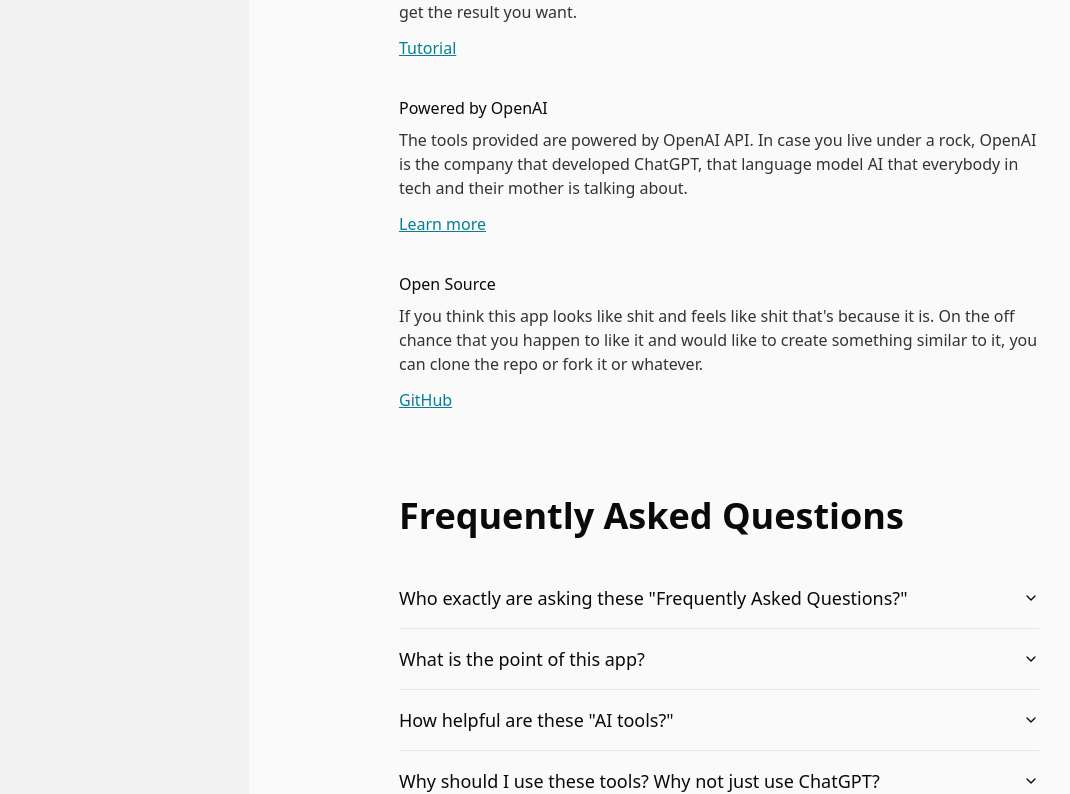
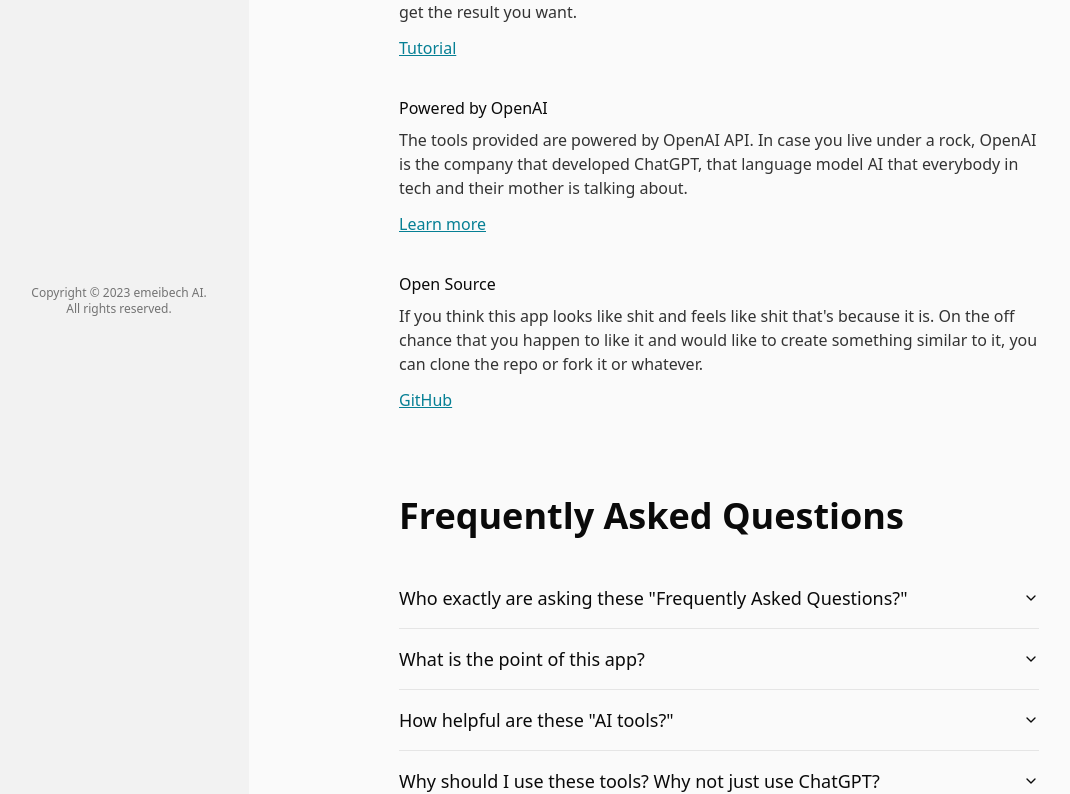
Before and after one commit to emeibech/ai-tools, a React (Vite) app: page / in a window 1280 px wide. Shown: the part 872-1666 px from the top of the page, without its empty margins (11-1081 px from the left). Built offline with nearby package versions, Linux system fonts and the light colour scheme; no server answers.

Commit message:
Move footer to sidebar navigation

```diff
--- a/src/app/App.tsx
+++ b/src/app/App.tsx
@@ -3,12 +3,11 @@ import Header from "../layout/header/Header";
 import Nav from "../layout/navigation/Nav";
 import SiteTitle from "../layout/header/SiteTitle";
 import { cn } from "../common/lib/utils";
-import { Separator } from "@/common/components/ui/separator";
-import Footer from "../layout/footer/Footer";
 import { useAppSelector } from "../app/hooks";
 import { darkModeStatus } from "../features/darkmode/darkmodeSlice";
 import { Outlet } from "react-router-dom";
 import { ReactNode } from "react";
+import Footer from "@/layout/footer/Footer";
 
 export default function App({ children }: { children?: ReactNode }) {
   const darkmode = useAppSelector(darkModeStatus);
@@ -25,46 +24,33 @@ export default function App({ children }: { children?: ReactNode }) {
       >
         <Header
           className={cn(
-            "col-start-3 row-start-1 row-span-3",
-            "fixed top-0 left-0 right-0 bg-background",
-            "grid grid-cols-2 py-1",
-            "lg:justify-end lg:static lg:bg-inherit",
+            "col-start-3 row-start-1 row-span-3 bg-background",
+            "fixed top-0 z-10 min-w-full",
+            "grid grid-cols-2",
+            "lg:justify-end lg:static",
           )}
         />
 
         <section
           className={cn(
-            "hidden justify-between col-start-1 row-span-3",
-            "bg-muted relative min-h-screen",
-            "lg:flex lg:pt-4",
+            "hidden col-start-1 row-span-3 bg-muted min-h-screen",
+            "lg:block",
           )}
         >
-          <div className={cn("lg:fixed lg:min-w-[260px]")}>
+          <div
+            className={cn(
+              "lg:fixed lg:min-w-[260px] min-h-screen",
+              "grid grid-flow-row grid-rows-[1fr_6fr_1fr] py-4",
+            )}
+          >
             <SiteTitle />
             <Nav />
+            <Footer />
           </div>
         </section>
 
         <Outlet />
         {children}
-
-        <Separator
-          className={cn(
-            "col-start-2 max-w-[920px] px-8",
-            "row-start-3 mx-auto",
-            "absolute inset-x-0 bottom-8",
-            "lg:static",
-          )}
-        />
-
-        <Footer
-          className={cn(
-            "col-start-2 max-w-[920px] p-2",
-            "row-start-3 mx-auto",
-            "absolute inset-x-0 bottom-0",
-            "lg:static",
-          )}
-        />
       </div>
     </>
   );
--- a/src/layout/footer/Footer.tsx
+++ b/src/layout/footer/Footer.tsx
@@ -1,13 +1,20 @@
+import { cn } from "@/common/lib/utils";
+
 interface Props {
   className?: string;
 }
 
 export default function Footer(props: Props) {
   return (
-    <footer className={props.className}>
-      <article className="text-xs min-[360px]:text-sm font-light text-center">
-        Copyright © 2023 emeibech AI. All rights reserved.
-      </article>
+    <footer
+      className={cn(
+        props.className,
+        "text-xs text-muted-foreground text-center",
+        "self-end",
+      )}
+    >
+      <article>Copyright © 2023 emeibech AI.</article>
+      <article>All rights reserved.</article>
     </footer>
   );
 }
--- a/src/layout/header/Header.tsx
+++ b/src/layout/header/Header.tsx
@@ -46,7 +46,11 @@ export default function Header(props: Props) {
         onClick={() => handleClickTheme(darkmode)}
         variant="ghost"
         type="button"
-        className={cn("px-2 justify-self-end", "lg:fixed lg:mx-6 lg:mt-4")}
+        className={cn(
+          "px-2 justify-self-end",
+          "lg:fixed lg:mx-6 lg:mt-4",
+          "focus-visible:ring-offset-0",
+        )}
       >
         {darkmode ? <SunIcon height="24px" /> : <MoonIcon height="24px" />}
       </Button>
--- a/src/layout/navigation/NavigationSheet.tsx
+++ b/src/layout/navigation/NavigationSheet.tsx
@@ -1,3 +1,5 @@
+import { cn } from "@/common/lib/utils";
+import Footer from "../footer/Footer";
 import HamburgerBtn from "../header/HamburgerBtn";
 import SiteTitle from "../header/SiteTitle";
 import Nav from "./Nav";
@@ -20,13 +22,17 @@ export default function NavigationSheet(props: {
       </SheetTrigger>
       <SheetContent
         side={props.side}
-        className={props.className}
+        className={cn(
+          props.className,
+          "grid grid-flow-row grid-rows-[1fr_6fr_1fr] py-4",
+        )}
         data-darkmode={props["data-darkmode"]}
       >
         <SheetHeader>
           <SiteTitle />
         </SheetHeader>
         <Nav />
+        <Footer />
       </SheetContent>
     </Sheet>
   );
```
